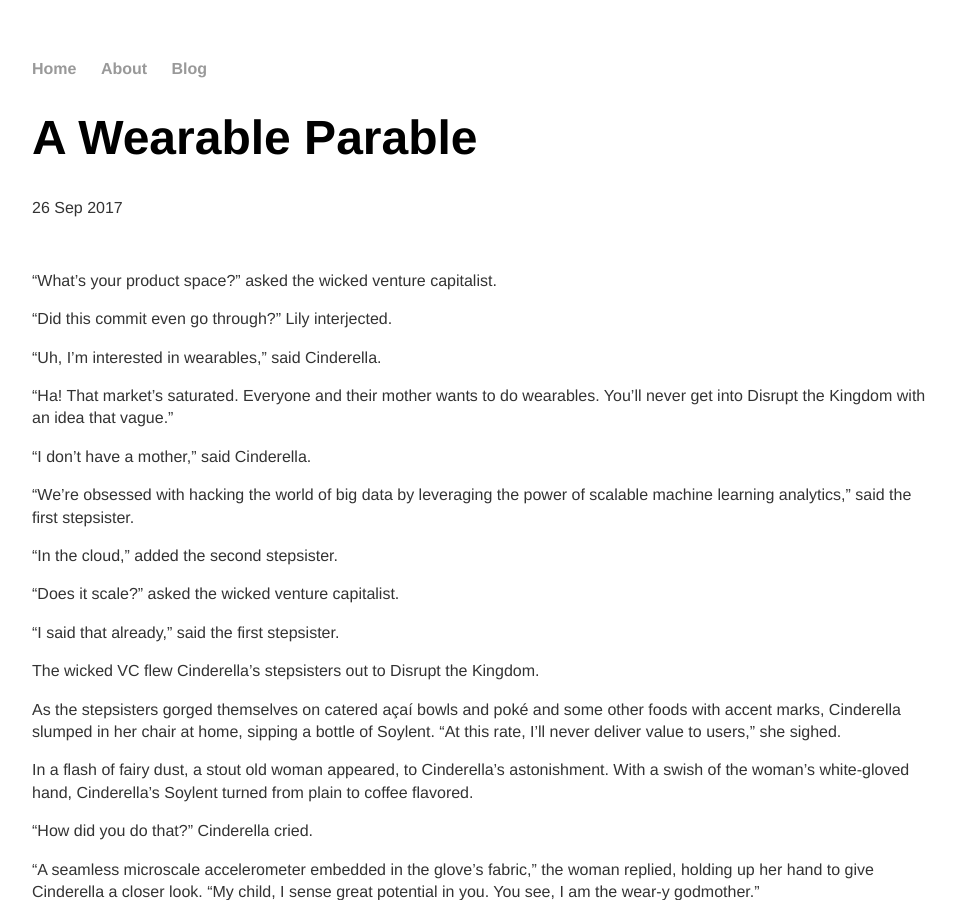
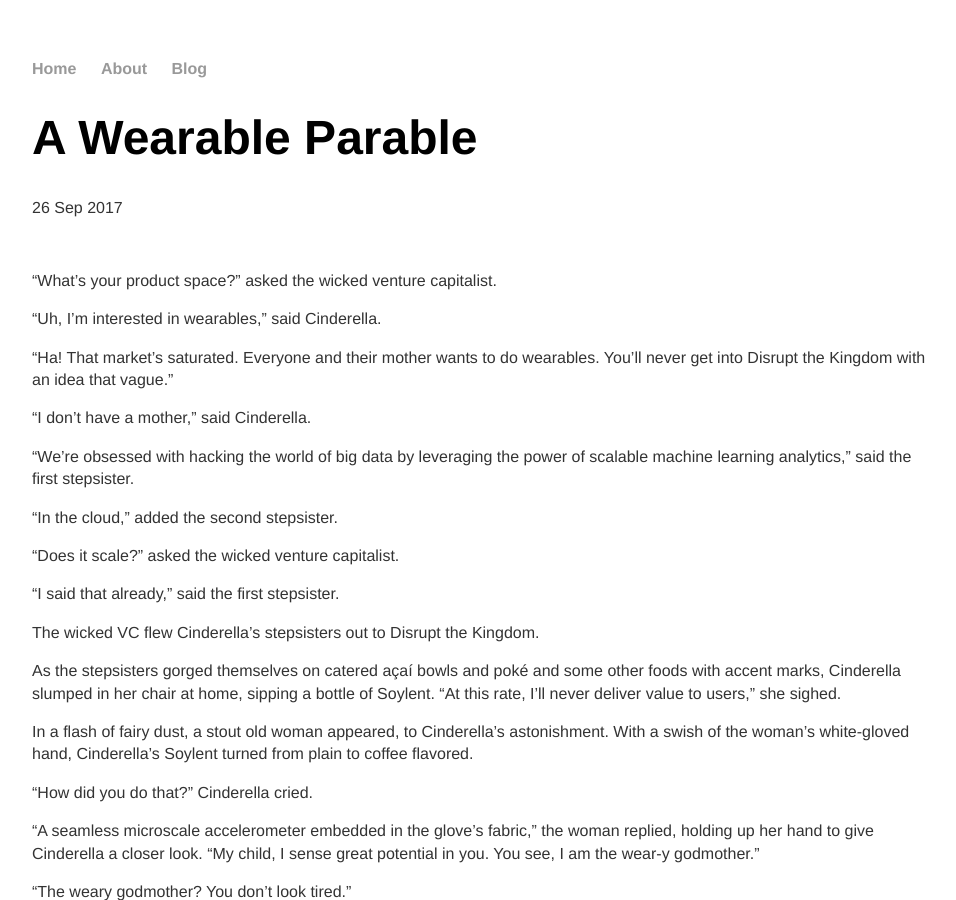
Before and after one commit to lajordan/lajordan.github.io, a Jekyll site: the page built from _posts/2017-09-26-a-wearable-parable.md, in a window 1280 px wide and 900 px high. Shown: the whole window, without its empty margins (160-1116 px from the left). Built offline with Jekyll 4.4.1, drawn with Linux system fonts in a browser that asks for light colours.

Commit message:
delete test

```diff
--- a/_posts/2017-09-26-a-wearable-parable.md
+++ b/_posts/2017-09-26-a-wearable-parable.md
@@ -5,8 +5,6 @@
 ---
 
 "What's your product space?" asked the wicked venture capitalist.
-
-"Did this commit even go through?" Lily interjected.
 
 "Uh, I'm interested in wearables," said Cinderella.
 
```
